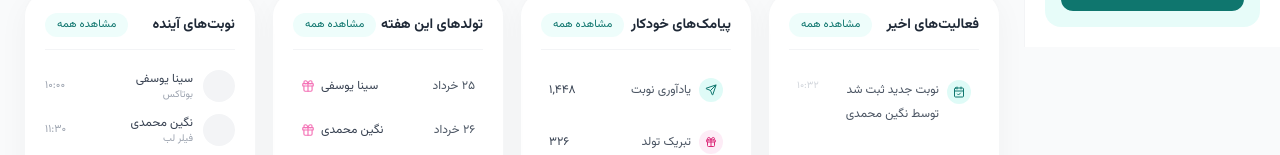
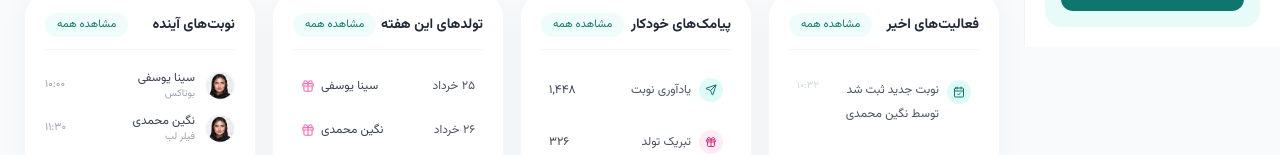
Before and after one commit to Ashkancr7/clinic-front, a Next.js app: page /clinic/1/dashboard in a window 1280 px wide. Shown: the part 753-908 px from the top of the page. Built offline with nearby package versions, Linux system fonts and the light colour scheme.

Commit message:
add clinic panell

```diff
--- a/src/app/(clinic)/clinic/[clinicSlug]/dashboard/page.tsx
+++ b/src/app/(clinic)/clinic/[clinicSlug]/dashboard/page.tsx
@@ -19,6 +19,9 @@ import {
   XCircle,
   Megaphone,
 } from "lucide-react";
+
+import Image from "next/image";
+
 
 const KPIS = [
   {
@@ -355,7 +358,14 @@ export default function ClinicDashboardPage() {
           <div className="space-y-3">
             {UPCOMING_APPOINTMENTS.map((a) => (
               <div key={a.time} className="flex items-center gap-2.5">
-                <div className="h-8 w-8 shrink-0 rounded-full bg-gray-100" />
+                <Image
+                  src="/image/user.PNG"
+                  alt="User"
+                  width={30}
+                  height={30}
+                  unoptimized
+                  className="rounded-full object-cover"
+                />
                 <div className="flex-1">
                   <div className="text-xs font-medium text-gray-700">{a.name}</div>
                   <div className="text-[10px] text-gray-400">{a.service}</div>
```
